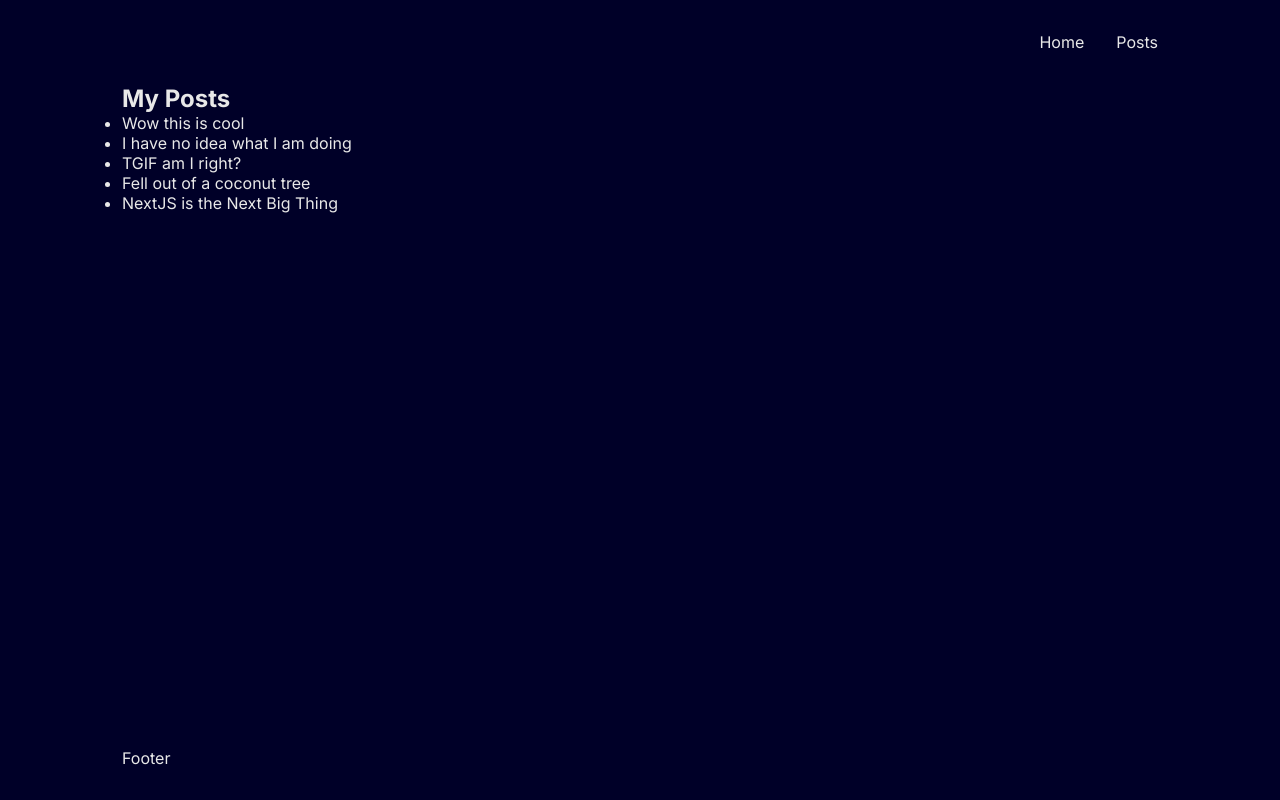
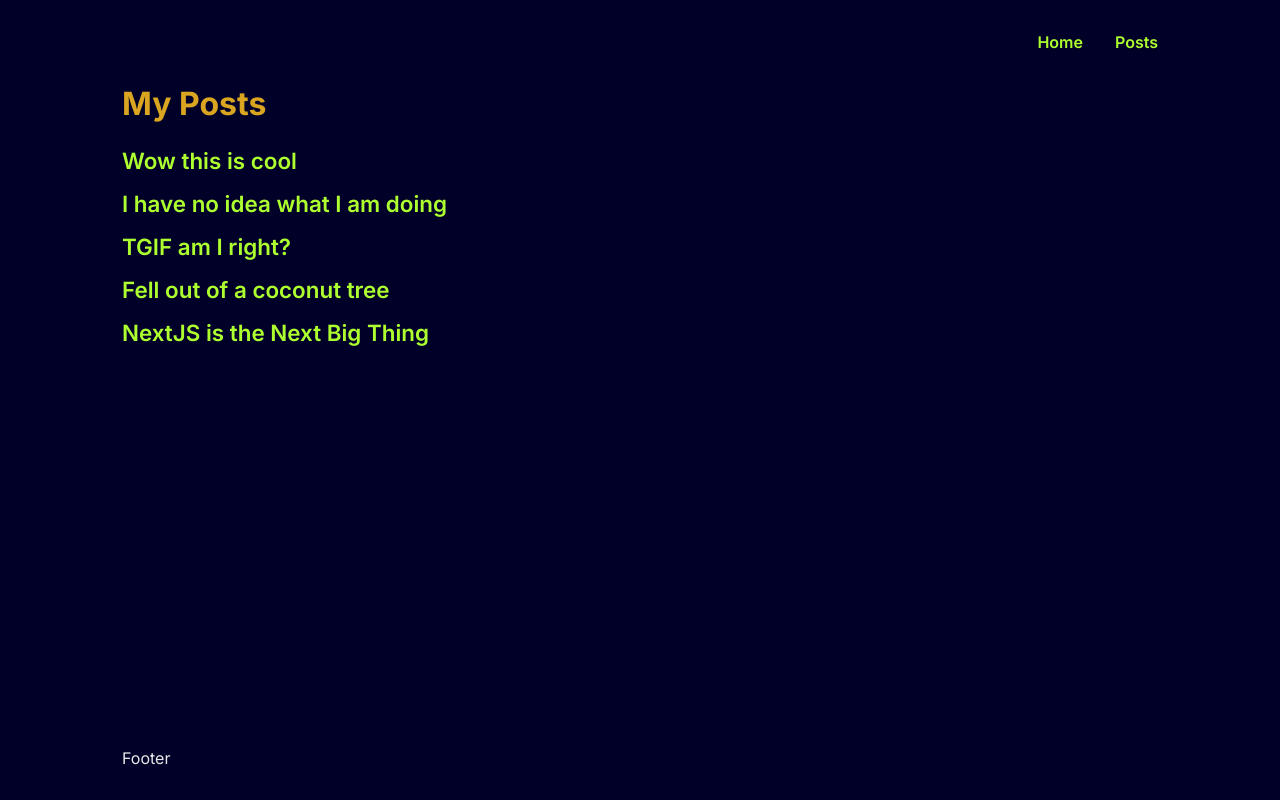
Before and after one commit to vincentpchevalier/next-blog, a Next.js app: page /blog in a window 1280 px wide. Built offline with nearby package versions, Linux system fonts and the light colour scheme.

Commit message:
elaborate on styling

```diff
--- a/app/globals.css
+++ b/app/globals.css
@@ -63,6 +63,12 @@ body {
 a {
 	color: inherit;
 	text-decoration: none;
+	font-weight: 600;
+	color: greenyellow;
+}
+
+ul {
+	list-style: none;
 }
 
 @media (prefers-color-scheme: dark) {
--- a/app/page.module.css
+++ b/app/page.module.css
@@ -19,9 +19,26 @@
 	flex-grow: 1;
 }
 
+.main > *:not(section) {
+	margin-bottom: 1.5rem;
+}
+
+.main h1 {
+	color: goldenrod;
+}
+.main h2 {
+	color: goldenrod;
+	font-size: 2rem;
+}
+
 .navbar ul {
 	display: flex;
 	justify-content: flex-end;
 	gap: 2rem;
 	list-style: none;
 }
+
+.posts li {
+	margin-bottom: 1rem;
+	font-size: 1.4rem;
+}
```
